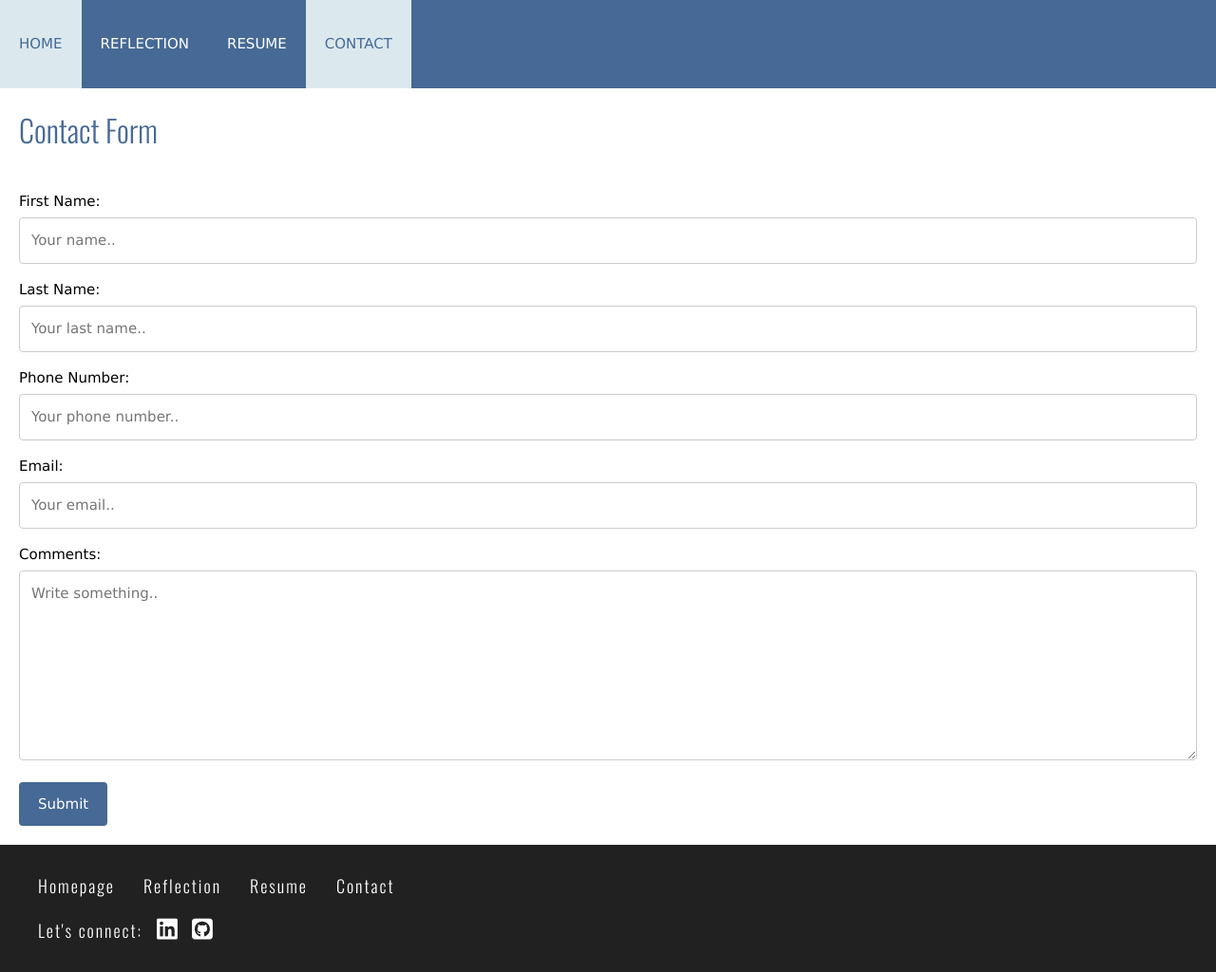
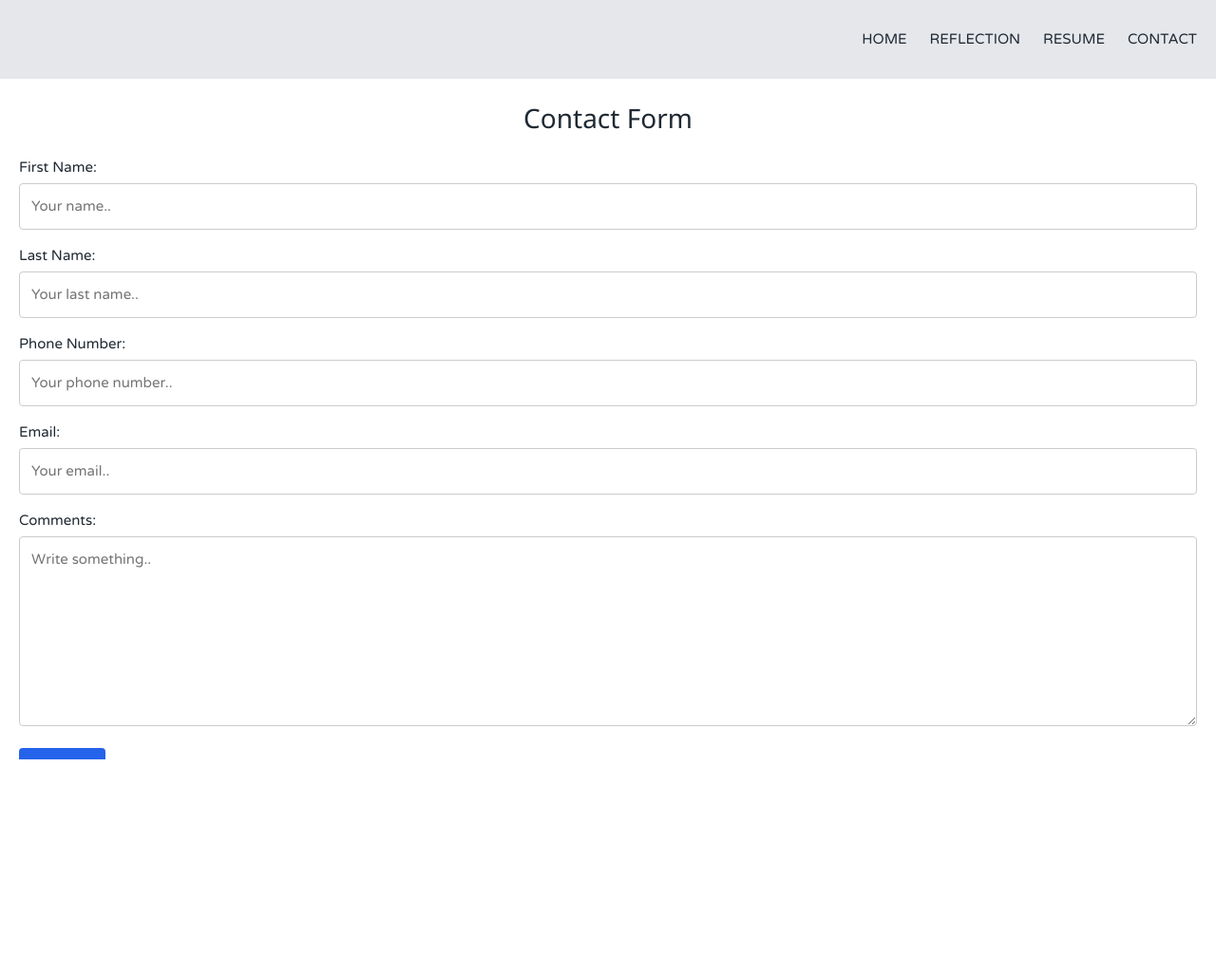
Before and after one commit to MassowNdiaye/Portfolio-Project, a plain HTML site: page contact.html in a window 1280 px wide. Shown: the whole page at 95% size. After the commit the page ends 800 px from the top, so only its background shows below. Drawn offline with nearby package versions, Linux system fonts and the light colour scheme.

Commit message:
Updating entire UI/UX design

```diff
--- a/contact.html
+++ b/contact.html
@@ -2,17 +2,25 @@
 <html lang="en">
   <head>
     <title>Contact Page</title>
-  <link href="https://fonts.googleapis.com/css?family=Oswald:300,700|Varela+Round" rel="stylesheet">
-  <link rel="stylesheet" href="https://www.w3schools.com/w3css/5/w3.css">
-  <link rel="stylesheet" href="style.css">
-  <meta name="viewport" content="width=device-width, initial-scale=1">
-  <link rel="stylesheet" href="https://use.fontawesome.com/releases/v6.7.2/css/all.css"> <!--Icons Library-->
+    <link
+      href="https://fonts.googleapis.com/css?family=Oswald:300,700|Varela+Round"
+      rel="stylesheet"
+    />
+    <link rel="stylesheet" href="https://www.w3schools.com/w3css/5/w3.css" />
+    <link rel="stylesheet" href="newstyle.css" />
+    <meta name="viewport" content="width=device-width, initial-scale=1" />
+    <link
+      rel="stylesheet"
+      href="https://use.fontawesome.com/releases/v6.7.2/css/all.css"
+    />
+    <!--Icons Library-->
   </head>
   <body>
     <!--Navigation Bar-->
     <header>
       <ul>
-            <li><a href="index.html">HOME</a></li> <!-- REMEBER TO REMOVE UNDERLINE ON THE LINKS-->
+        <li><a href="index.html">HOME</a></li>
+        <!-- REMEBER TO REMOVE UNDERLINE ON THE LINKS-->
         <li><a href="reflection.html">REFLECTION</a></li>
         <li><a href="resume.html">RESUME</a></li>
         <li><a class="active" href="contact.html">CONTACT</a></li>
@@ -21,64 +29,86 @@
 
     <!--Page Title-->
     <main>
-        <div class="Page-title">
+      <div class="page-title">
         <h1>Contact Form</h1>
       </div>
 
       <!--Contact Form-->
       <div class="container">
         <form action="action_page.php">
-
           <!--firstname-->
           <label for="fname">First Name:</label>
-          <input type="text" id="fname" name="firstname" placeholder="Your name..">
+          <input
+            type="text"
+            id="fname"
+            name="firstname"
+            placeholder="Your name.."
+          />
 
           <!--lastname-->
           <label for="lname">Last Name:</label>
-          <input type="text" id="lname" name="lastname" placeholder="Your last name..">
+          <input
+            type="text"
+            id="lname"
+            name="lastname"
+            placeholder="Your last name.."
+          />
 
           <!--Phone number-->
           <label for="phone-num">Phone Number:</label>
-          <input type="text" id="phone-num" name="phone-num" placeholder="Your phone number..">
+          <input
+            type="text"
+            id="phone-num"
+            name="phone-num"
+            placeholder="Your phone number.."
+          />
 
           <!--email-->
           <label for="email">Email:</label>
-          <input type="text" id="email" name="email" placeholder="Your email..">
+          <input
+            type="text"
+            id="email"
+            name="email"
+            placeholder="Your email.."
+          />
 
           <label for="Comments">Comments:</label>
-          <textarea id="Comments" name="Comments" placeholder="Write something.." style="height:200px"></textarea>
+          <textarea
+            id="Comments"
+            name="Comments"
+            placeholder="Write something.."
+            style="height: 200px"
+          ></textarea>
 
-
-          <input type="submit" value="Submit">
-
+          <input type="submit" value="Submit" />
         </form>
       </div>
     </main>
-
-
 
     <!--Footer-->
     <footer>
       <div class="footer">
         <ul class="footer-links">
-            <li><a href="index.html"><h4>Homepage</h4></a></li>
-            <li><a href="reflection.html"><h4>Reflection</h4></a></li>
-            <li><a href="resume.html"><h4>Resume</h4></a></li>
-            <li><a href="contact.html"><h4>Contact</h4></a></li>
+          <li><a href="index.html">Homepage</a></li>
+          <li><a href="reflection.html">Reflection</a></li>
+          <li><a href="resume.html">Resume</a></li>
+          <li><a href="contact.html">Contact</a></li>
         </ul>
 
-          <div class="connect">
-            <h4>Let's connect: </h4>
-
         <!--footer icons-->
-            <a href="https://www.linkedin.com/in/elhadji-massow-ndiaye-b11397299/e" target="_blank">
-            <i class="fa-brands fa-linkedin" style="font-size:25px"></i></a>
-
+        <div class="footer-icons">
+          <h4>Let's connect:</h4>
+          <a
+            href="https://www.linkedin.com/in/elhadji-massow-ndiaye-b11397299/e"
+            target="_blank"
+          >
+            <i class="fa-brands fa-linkedin" style="font-size: 25px"></i
+          ></a>
           <a href="https://github.com/MassowNdiaye" target="_blank">
-            <i class="fa-brands fa-square-github" style="font-size:25px"></i></a>
+            <i class="fa-brands fa-square-github" style="font-size: 25px"></i
+          ></a>
         </div>
       </div>
     </footer>
-
   </body>
 </html>
--- a/style.scss
+++ b/style.scss
@@ -1,7 +1,9 @@
-$primary-color: #212121;
-$secondary-color: #323232;
-$title-color: #ffcb7b;
-$text-color: #ffff;
+/* --- GLOBAL STYLES --- */
+$background-color: #ffffff;
+$secondary-color: #e5e7eb;
+$primary-text: #1f2933;
+$secondary-text: #4b5563;
+$accent-color: #2563eb;
 $font-family: "Varela Round", sans-serif;
 
 body,
@@ -17,8 +19,8 @@ html {
 
 body {
   font-family: $font-family;
-  background-color: $primary-color;
-  color: $text-color;
+  background-color: $background-color;
+  color: $primary-text;
   display: flex;
   flex-direction: column;
   min-height: 100vh;
@@ -26,16 +28,19 @@ body {
 
 main {
   flex: 1;
+  background-color: $background-color;
 }
 
 /* --- Navigation Bar --- */
 header {
-  position: sticky;
-  top: 0;
-  z-index: 10;
+  // position: sticky;
+  // top: 0;
+  // z-index: 10;
+  padding: 20px 0;
+  background-color: $secondary-color;
 
   ul {
-    background-color: $primary-color;
+    background-color: $secondary-color;
     padding: 10px 0;
     margin: 0;
     text-align: end;
@@ -45,11 +50,11 @@ header {
     margin-right: 20px;
   }
   a {
-    color: $text-color;
+    color: $primary-text;
     text-decoration: none;
     font-weight: lighter; //Fix bold issue
     &:hover {
-      color: $title-color;
+      color: $accent-color;
     }
   }
 }
@@ -77,7 +82,7 @@ header {
     text-align: left;
 
     h2 {
-      color: $title-color;
+      color: $primary-text;
       margin-bottom: 20px;
       margin: 0;
     }
@@ -85,18 +90,18 @@ header {
     h3 {
       margin-top: 0;
       font-size: 24px;
+      color: $secondary-text;
     }
 
     p {
       font-size: 17px;
       margin: 0;
+      color: $secondary-text;
     }
 
     i {
       margin-top: 15px;
-      color: $title-color;
-      &:hover {
-        color: $text-color;
+      color: $accent-color;
     }
   }
 }
@@ -105,20 +110,19 @@ header {
   padding: 0px 20px 40px 20px;
 
   h4 {
-      color: $text-color;
+    color: $primary-text;
     font-size: 36px;
     margin: 0;
   }
 
   a {
-      color: $title-color;
+    color: $accent-color;
     text-decoration: none;
     font-size: 20px;
     display: block;
     margin-bottom: 10px;
     &:hover {
-        color: $text-color;
-      }
+      color: $primary-text;
     }
   }
 }
@@ -127,17 +131,17 @@ header {
 .projects-container {
   display: block;
   text-align: center;
-  background-color: $primary-color;
+  background-color: $background-color;
   margin-top: 30px;
 
   h4 {
-    color: $title-color;
+    color: $primary-text;
     font-size: 18px;
     margin: 0;
   }
 
   h1 {
-    color: $text-color;
+    color: $secondary-text;
     font-size: 24px;
     margin-top: 0;
     margin-bottom: 10px;
@@ -156,22 +160,23 @@ header {
 
   h2 {
     font-size: 26px;
+    color: $primary-text;
     margin: 0px;
   }
 
   p {
-    color: $text-color;
+    color: $secondary-text;
     font-size: 15px;
     margin: 5px;
   }
 
   a {
-    color: $title-color;
+    color: $accent-color;
     font-size: 16px;
     margin-bottom: 10px;
     display: inline-block;
     &:hover {
-      color: $text-color;
+      color: $primary-text;
     }
   }
 }
@@ -179,8 +184,11 @@ header {
 .video-container video {
   width: 250px;
   flex-shrink: 0; /* prevents shrinking */
-  scroll-snap-align: start; /* optional */
   border-radius: 8px;
+}
+
+.video-container::-webkit-scrollbar {
+  display: none; /* Chrome, Safari */
 }
 
 /* --- Learning More Section --- */
@@ -191,7 +199,7 @@ header {
   text-align: center;
 
   h1 {
-    color: $text-color;
+    color: $primary-text;
     font-size: 28px;
     margin: 0px;
   }
@@ -199,14 +207,14 @@ header {
   a {
     font-size: 18px;
     margin: 0 0px 40px;
-    color: $title-color;
+    color: $accent-color;
   }
 
   i {
     margin: 0 15px;
-    color: $title-color;
+    color: $accent-color;
     &:hover {
-      color: $text-color;
+      color: $primary-text;
     }
   }
 }
@@ -214,18 +222,18 @@ header {
 /* --- Tech Stack Section --- */
 .tech-stack {
   padding: 20px;
-  background-color: $primary-color;
+  background-color: $background-color;
   text-align: center;
   margin-bottom: 20px;
 
   h2 {
-    color: $title-color;
+    color: $primary-text;
     font-size: 18px;
     margin: 0px;
   }
 
   h4 {
-    color: $text-color;
+    color: $secondary-text;
     font-size: 20px;
     margin: 0px 0 20px 0;
   }
@@ -238,9 +246,9 @@ header {
 
     i {
       font-size: 50px;
-      color: $title-color;
+      color: $primary-text;
       &:hover {
-        color: $text-color;
+        color: $accent-color;
       }
     }
   }
@@ -248,40 +256,33 @@ header {
 
 /* --- Footer Section --- */
 footer {
-  margin-bottom: 20px;
-
-  .footer-links {
-    padding: 20px 0 0 0;
-  }
-
-  hr {
-    margin: 0;
-  }
+  background-color: $secondary-color;
+  padding: 20px;
 
   ul {
     display: flex;
     justify-content: center;
-    background-color: $primary-color;
     padding: 10px 0px px 0px;
     margin: 0;
     list-style: none;
   }
+
   li {
     margin-right: 20px;
   }
 
   h4 {
-    color: $text-color;
+    color: $primary-text;
     font-size: 16px;
     margin: 0;
   }
 
   a {
-    color: $text-color;
-    text-decoration: none;
+    color: $primary-text;
+    // text-decoration: none;
     font-weight: lighter; //Fix bold issue
     &:hover {
-      color: $title-color;
+      color: $accent-color;
     }
   }
 }
@@ -291,14 +292,28 @@ footer {
   justify-content: center;
   align-items: center;
   padding: 10px 0;
-  background-color: $primary-color;
+  background-color: $secondary-color;
 
   a {
     margin: 0 10px;
-    color: $title-color;
-    &:hover {
-      color: $text-color;
   }
+  .fa-linkedin {
+    color: #0a66c2;
+  }
+
+  .fa-square-github {
+    color: #171515;
+  }
+}
+
+/* --- REFLECTION PAGE --- */
+.reflection-title {
+  text-align: center;
+  margin-top: 20px;
+  h1 {
+    color: $primary-text;
+    font-size: 28px;
+    margin: 0;
   }
 }
 
@@ -308,8 +323,8 @@ footer {
   margin-top: 10px;
 
   h1 {
-    color: $title-color;
-    font-size: 26px;
+    color: $primary-text;
+    font-size: 28px;
     margin: 0;
   }
 }
@@ -326,3 +341,51 @@ footer {
     height: auto;
   }
 }
+
+/* --- CONTACT PAGE --- */
+.page-title {
+  text-align: center;
+  margin-top: 20px;
+
+  h1 {
+    color: $primary-text;
+    font-size: 28px;
+    margin: 0;
+  }
+}
+input[type="text"],
+select,
+textarea {
+  width: 100%;
+  padding: 12px;
+  border: 1px solid #ccc;
+  border-radius: 4px;
+  box-sizing: border-box;
+  margin-top: 6px;
+  margin-bottom: 16px;
+  resize: vertical; /* Allow the user to vertically resize the textarea */
+}
+
+/* Submit button */
+input[type="submit"] {
+  background-color: $accent-color;
+  color: $background-color;
+  padding: 12px 20px;
+  border: none;
+  border-radius: 4px;
+  cursor: pointer;
+}
+
+input[type="submit"]:hover {
+  background-color: #dbe9ee;
+  color: $background-color;
+}
+
+/* Form color and design */
+.container {
+  display: flex;
+  gap: 20px;
+  border-radius: 5px;
+  padding: 20px;
+  margin-bottom: 30px;
+}
```
Also changed, not shown: index.html (+9 -14 lines), reflection.html (+45 -23 lines), resume.html (+4 -18 lines), newstyle.css, 1 other file. Lines whose indentation alone changed are shown as unchanged.
